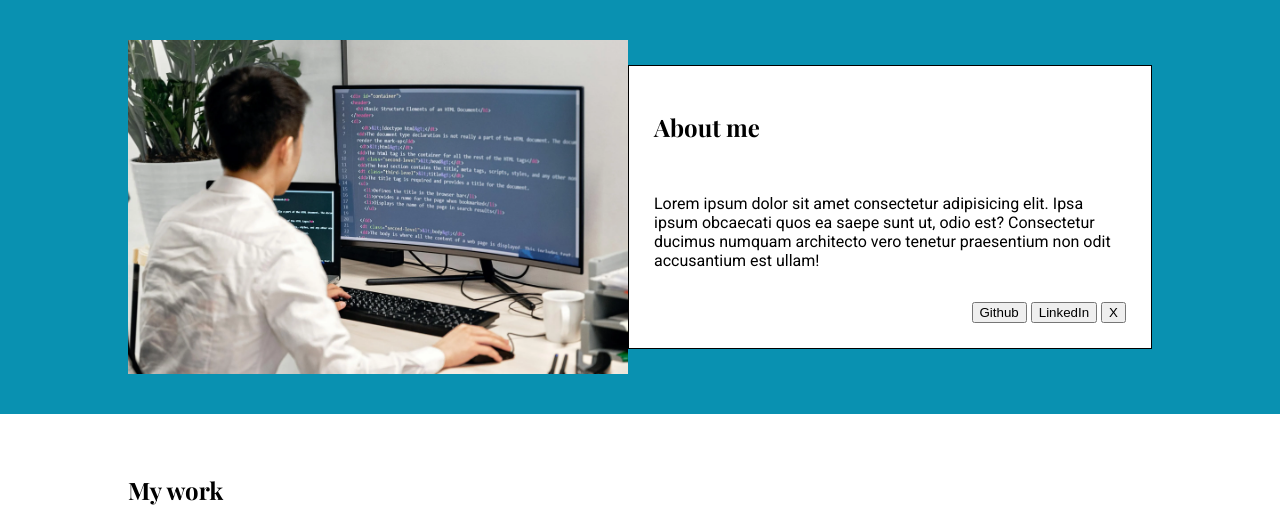
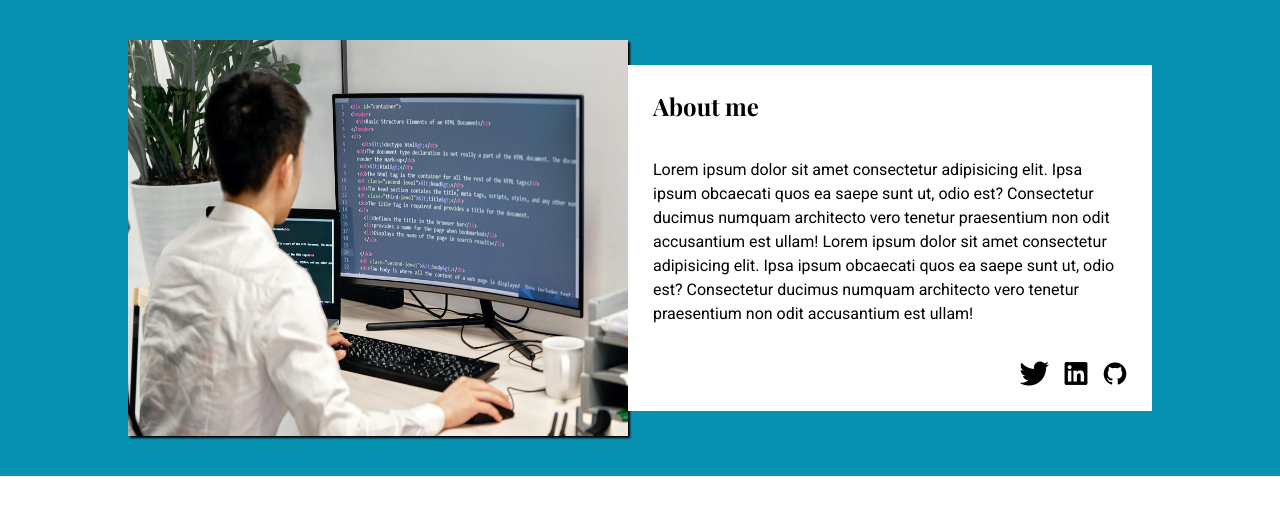
Before and after one commit to JAlblas/odin-homepage, a plain HTML site: page index.html in a window 1280 px wide. Shown: the top 522 px of the page. Drawn offline with nearby package versions, Linux system fonts and the light colour scheme; a web font is replaced by a local one.

Commit message:
Continued work on header

```diff
--- a/index.html
+++ b/index.html
@@ -10,6 +10,12 @@
     <link
       href="https://fonts.googleapis.com/css2?family=Playfair+Display:ital,wght@0,400..900;1,400..900&family=Roboto:ital,wght@0,100;0,300;0,400;0,500;0,700;0,900;1,100;1,300;1,400;1,500;1,700;1,900&display=swap"
       rel="stylesheet"
+    />
+
+    <link
+      rel="stylesheet"
+      type="text/css"
+      href="https://cdn.jsdelivr.net/gh/devicons/devicon@latest/devicon.min.css"
     />
 
     <link rel="stylesheet" href="style.css" />
@@ -25,13 +31,18 @@
               Lorem ipsum dolor sit amet consectetur adipisicing elit. Ipsa
               ipsum obcaecati quos ea saepe sunt ut, odio est? Consectetur
               ducimus numquam architecto vero tenetur praesentium non odit
-              accusantium est ullam!
+              accusantium est ullam! Lorem ipsum dolor sit amet consectetur
+              adipisicing elit. Ipsa ipsum obcaecati quos ea saepe sunt ut, odio
+              est? Consectetur ducimus numquam architecto vero tenetur
+              praesentium non odit accusantium est ullam!
             </p>
           </div>
           <div class="social-icons">
-            <button class="github">Github</button>
-            <button class="linkedin">LinkedIn</button>
-            <button class="x">X</button>
+            <i class="devicon-github-original"></i>
+
+            <i class="devicon-linkedin-plain"></i>
+
+            <i class="devicon-twitter-original"></i>
           </div>
         </section>
       </header>
--- a/style.css
+++ b/style.css
@@ -20,6 +20,7 @@
 h5,
 h6 {
   font-family: "Playfair Display", serif;
+  margin: 0;
 }
 
 .container {
@@ -37,22 +38,28 @@
   display: flex;
 }
 
+.header-image {
+  box-shadow: 2px 2px 2px #000;
+}
+
 header .about {
-  border: 1px solid #000;
   background-color: #fff;
   margin: 25px 0px;
   padding: 25px;
-
   display: flex;
   flex-direction: column;
-  justify-content: space-between;
+  gap: 20px;
 }
 
 .about-text {
+  line-height: 1.5rem;
 }
 
 .social-icons {
-  text-align: right;
+  font-size: 1.5rem;
+  display: flex;
+  flex-direction: row-reverse;
+  gap: 15px;
 }
 
 main {
```
